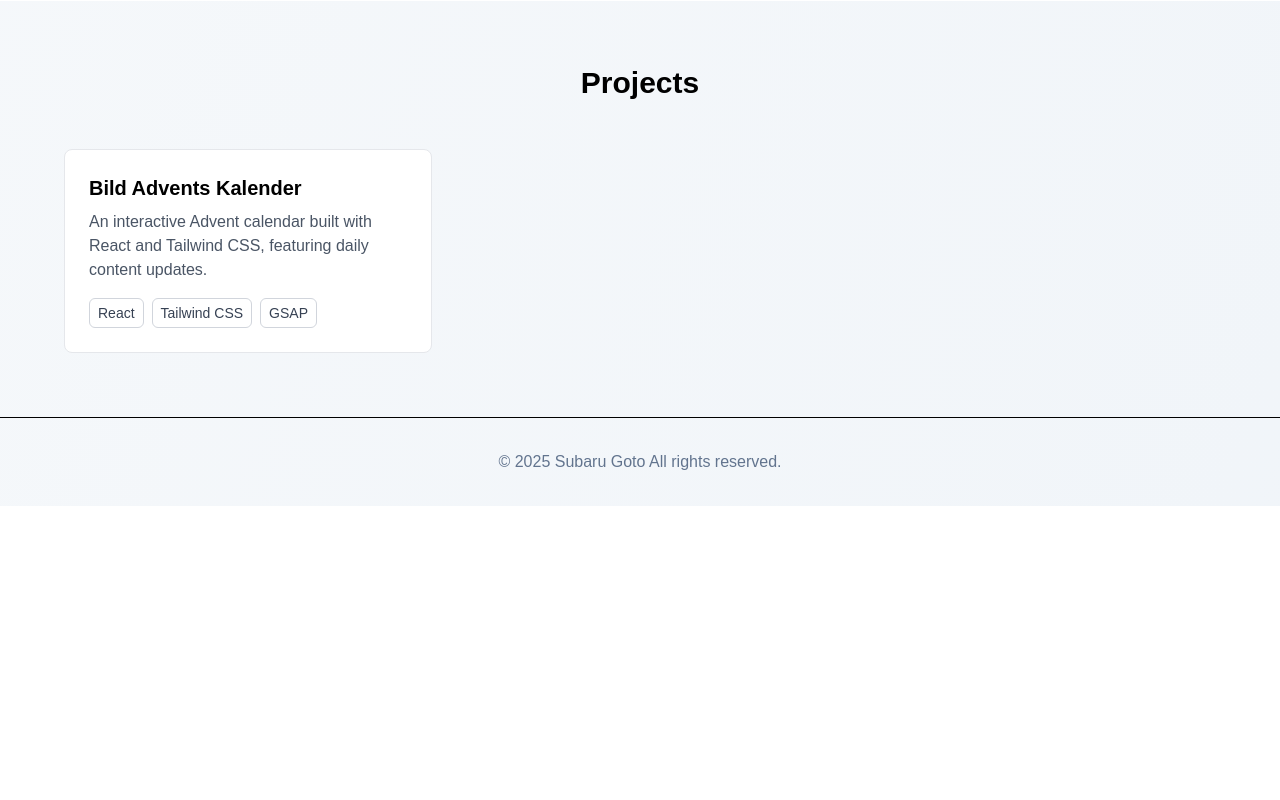
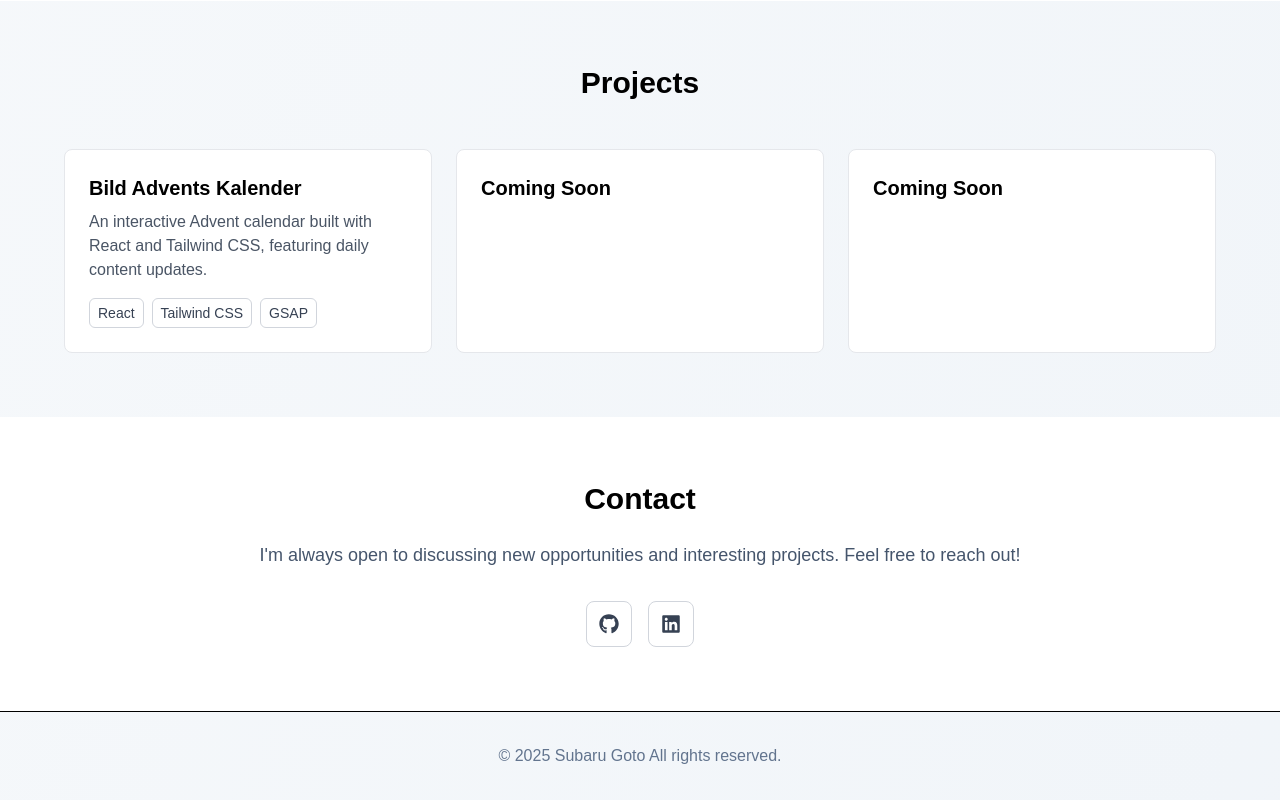
Before and after one commit to Subaru-Goto/AboutMe, a React (Vite) app: page / in a window 1280 px wide. Shown: the part 2830-3630 px from the top of the page. Before the commit the page ends 3336 px from the top, so only its background shows below. Built offline with nearby package versions, Linux system fonts and the light colour scheme.

Commit message:
feat: adding contact section

```diff
--- a/package.json
+++ b/package.json
@@ -15,6 +15,7 @@
     "@tailwindcss/vite": "^4.1.7",
     "react": "^19.1.0",
     "react-dom": "^19.1.0",
+    "react-icons": "^5.5.0",
     "tailwindcss": "^4.1.7"
   },
   "devDependencies": {
--- a/src/App.tsx
+++ b/src/App.tsx
@@ -1,4 +1,5 @@
 import About from "./components/About";
+import Contacts from "./components/Contacts";
 import Experiences from "./components/experience/Experiences";
 import Footer from "./components/Footer";
 import Header from "./components/header/Header";
@@ -15,6 +16,7 @@ function App() {
       <Skills />
       <Experiences />
       <Projects />
+      <Contacts />
       <Footer />
     </div>
   );
--- a/src/components/Contacts.tsx
+++ b/src/components/Contacts.tsx
@@ -0,0 +1,41 @@
+import { translations } from "../constant/data";
+import { useLanguage } from "../context/LanguageContext";
+import { FaGithub as Github } from "react-icons/fa";
+import { FaLinkedin as Linkedin } from "react-icons/fa6";
+
+const Contacts = () => {
+  const { language } = useLanguage();
+  const t = translations[language];
+
+  return (
+    <section className="py-16 px-4 bg-white dark:bg-slate-800">
+      <div className="container mx-auto max-w-4xl text-center">
+        <h2 className="text-3xl dark:text-white font-bold mb-6">{t.contact}</h2>
+        <p className="text-lg text-slate-600 dark:text-slate-300 mb-8">
+          {t.contactText}
+        </p>
+        <div className="flex flex-col sm:flex-row gap-6 justify-center items-center"></div>
+        <div className="flex gap-4 justify-center">
+          <a
+            href={import.meta.env.VITE_GITHUB_URL}
+            target="_blank"
+            rel="noopener noreferrer"
+            className="p-3 border border-gray-300 dark:border-gray-600 text-gray-700 dark:text-gray-300 rounded-lg hover:bg-gray-50 dark:hover:bg-gray-800 transition-colors"
+          >
+            <Github className="cursor-pointer h-5 w-5" />
+          </a>
+          <a
+            href={import.meta.env.VITE_LINKEDIN_URL}
+            target="_blank"
+            rel="noopener noreferrer"
+            className="p-3 border border-gray-300 dark:border-gray-600 text-gray-700 dark:text-gray-300 rounded-lg hover:bg-gray-50 dark:hover:bg-gray-800 transition-colors"
+          >
+            <Linkedin className="cursor-pointer h-5 w-5" />
+          </a>
+        </div>
+      </div>
+    </section>
+  );
+};
+
+export default Contacts;
--- a/src/constant/data.ts
+++ b/src/constant/data.ts
@@ -18,27 +18,43 @@ export const translations = {
         title: "Frontend Developer",
         company: "Axel Springer SE",
         period: "06.2024 - 06.2025",
-        description: "At Axel Springer, I developed React-based applications for various internal and public-facing projects, including an Advent calendar, data management controller, weather and election widgets. I also built a data management controller using React and implemented analytics and key performance indicators (KPIs) to support data-driven decision-making.",
+        description:
+          "At Axel Springer, I developed React-based applications for various internal and public-facing projects, including an Advent calendar, data management controller, weather and election widgets. I also built a data management controller using React and implemented analytics and key performance indicators (KPIs) to support data-driven decision-making.",
       },
       {
         title: "Product Analyst",
         company: "Zalando SE",
         period: "01.2022 – 11.2023",
-        description: "Monitored discount recommendation systems, built a data pipeline for governance dashboards, conducted frequent ad-hoc analyses using Python, and implemented basic anomaly detection with the Poisson distribution."
+        description:
+          "Monitored discount recommendation systems, built a data pipeline for governance dashboards, conducted frequent ad-hoc analyses using Python, and implemented basic anomaly detection with the Poisson distribution.",
       },
       {
         title: "Data Scientist",
         company: "trivago N.V.",
         period: "08.2019 – 01.2022",
-        description: "Developed optimal bid recommendation models for advertisers using a stochastic gradient descent classifier. Conducted A/B testing and analysis, built and maintained a reporting data pipeline, and trained two junior analysts and new team members with regular weekly support during their first six months."
-      }
+        description:
+          "Developed optimal bid recommendation models for advertisers using a stochastic gradient descent classifier. Conducted A/B testing and analysis, built and maintained a reporting data pipeline, and trained two junior analysts and new team members with regular weekly support during their first six months.",
+      },
     ],
     projectsList: [
       {
         title: "Bild Advents Kalender",
-        description: "An interactive Advent calendar built with React and Tailwind CSS, featuring daily content updates.",
+        description:
+          "An interactive Advent calendar built with React and Tailwind CSS, featuring daily content updates.",
         tech: ["React", "Tailwind CSS", "GSAP"],
         link: "https://www.bild.de/ig/0f561b4c-e8b3-4d4b-a8bb-38cf07d5b3ed/index/index.html",
+      },
+      {
+        title: "Coming Soon",
+        description: "",
+        tech: [],
+        link: "",
+      },
+      {
+        title: "Coming Soon",
+        description: "",
+        tech: [],
+        link: "",
       },
     ],
   },
@@ -61,20 +77,23 @@ export const translations = {
         title: "フロントエンド開発者",
         company: "Axel Springer SE",
         period: "2024年6月 - 2025年6月",
-        description: "Axel Springer社では、アドベントカレンダー、天気情報、選挙関連, データ管理用のコントローラーなどのプロジェクトにおいて、Reactを用いたアプリケーション開発を担当しました。ユーザー行動の分析を目的としたトラッキング実装やKPIの設定を行いました。",
+        description:
+          "Axel Springer社では、アドベントカレンダー、天気情報、選挙関連, データ管理用のコントローラーなどのプロジェクトにおいて、Reactを用いたアプリケーション開発を担当しました。ユーザー行動の分析を目的としたトラッキング実装やKPIの設定を行いました。",
       },
       {
         title: "プロダクトアナリスト",
         company: "Zalando SE",
         period: "2022年1月 – 2023年11月",
-        description: "割引推薦システムの監視を行い、割引ガバナンスダッシュボード用のデータパイプラインを構築。Pythonを用いたアドホック分析を頻繁に実施し、ポアソン分布を活用した基本的な異常検知を実装しました。"
+        description:
+          "割引推薦システムの監視を行い、割引ガバナンスダッシュボード用のデータパイプラインを構築。Pythonを用いたアドホック分析を頻繁に実施し、ポアソン分布を活用した基本的な異常検知を実装しました。",
       },
       {
         title: "データサイエンティスト",
         company: "trivago N.V.",
         period: "2019年8月 – 2022年1月",
-        description: "Stochastic gradient descent classifierを用いた広告主向けの入札最適化モデルを開発。A/Bテストの設計と分析を実施し、レポート用のデータパイプラインを構築・運用しました。ジュニアアナリスト2名と新メンバーの育成を担当し、最初の6ヶ月間は週次のフォローアップも行いました。"
-      }
+        description:
+          "Stochastic gradient descent classifierを用いた広告主向けの入札最適化モデルを開発。A/Bテストの設計と分析を実施し、レポート用のデータパイプラインを構築・運用しました。ジュニアアナリスト2名と新メンバーの育成を担当し、最初の6ヶ月間は週次のフォローアップも行いました。",
+      },
     ],
     projectsList: [
       {
@@ -82,6 +101,18 @@ export const translations = {
         description: "ReactとTailwind CSSを使用した、アドベントカレンダー。",
         tech: ["React", "Tailwind CSS", "GSAP"],
         link: "https://www.bild.de/ig/0f561b4c-e8b3-4d4b-a8bb-38cf07d5b3ed/index/index.html",
+      },
+      {
+        title: "Coming Soon",
+        description: "",
+        tech: [],
+        link: "",
+      },
+      {
+        title: "Coming Soon",
+        description: "",
+        tech: [],
+        link: "",
       },
     ],
   },
@@ -104,27 +135,43 @@ export const translations = {
         title: "Frontend-Entwickler",
         company: "Axel Springer SE",
         period: "05.2025 - 06.2025",
-        description: "Bei Axel Springer entwickelte ich React-basierte Anwendungen für verschiedene Projekte, darunter ein Adventskalender, Wetter-Apps und ein Wahl-Widget. Zudem erstellte ich ein Datenverwaltungs-Tool mit React und implementierte Analytik-Mechanismen sowie KPIs zur Unterstützung datenbasierter Entscheidungen.",
+        description:
+          "Bei Axel Springer entwickelte ich React-basierte Anwendungen für verschiedene Projekte, darunter ein Adventskalender, Wetter-Apps und ein Wahl-Widget. Zudem erstellte ich ein Datenverwaltungs-Tool mit React und implementierte Analytik-Mechanismen sowie KPIs zur Unterstützung datenbasierter Entscheidungen.",
       },
       {
         title: "Product Analyst",
         company: "Zalando SE",
         period: "01.2022 – 11.2023",
-        description: "Überwachte Rabatt-Empfehlungssysteme, entwickelte eine Datenpipeline für Governance-Dashboards, führte regelmäßig Ad-hoc-Analysen mit Python durch und implementierte eine einfache Anomalieerkennung basierend auf der Poisson-Verteilung."
+        description:
+          "Überwachte Rabatt-Empfehlungssysteme, entwickelte eine Datenpipeline für Governance-Dashboards, führte regelmäßig Ad-hoc-Analysen mit Python durch und implementierte eine einfache Anomalieerkennung basierend auf der Poisson-Verteilung.",
       },
       {
         title: "Data Scientist",
         company: "trivago N.V.",
         period: "08.2019 – 01.2022",
-        description: "Entwickelte ein Empfehlungsmodell für optimale Gebote von Werbetreibenden mithilfe eines stochastischen Gradientenabstiegs-Klassifikators. Führte A/B-Tests durch und analysierte die Ergebnisse, erstellte und pflegte eine Reporting-Datenpipeline und betreute zwei Junior-Analysten sowie neue Teammitglieder mit wöchentlichen Check-ins in den ersten sechs Monaten."
-      }
+        description:
+          "Entwickelte ein Empfehlungsmodell für optimale Gebote von Werbetreibenden mithilfe eines stochastischen Gradientenabstiegs-Klassifikators. Führte A/B-Tests durch und analysierte die Ergebnisse, erstellte und pflegte eine Reporting-Datenpipeline und betreute zwei Junior-Analysten sowie neue Teammitglieder mit wöchentlichen Check-ins in den ersten sechs Monaten.",
+      },
     ],
     projectsList: [
       {
         title: "Bild Advents Kalender",
-        description: "Interactive Adventskalender mit React und Tailwind CSS, der täglich neue Inhalte bietet.",
+        description:
+          "Interactive Adventskalender mit React und Tailwind CSS, der täglich neue Inhalte bietet.",
         tech: ["React", "Tailwind CSS", "GSAP"],
         link: "https://www.bild.de/ig/0f561b4c-e8b3-4d4b-a8bb-38cf07d5b3ed/index/index.html",
+      },
+      {
+        title: "Coming Soon",
+        description: "",
+        tech: [],
+        link: "",
+      },
+      {
+        title: "Coming Soon",
+        description: "",
+        tech: [],
+        link: "",
       },
     ],
   },
```
Also changed, not shown: 2 other files (tests, documents, lock files or other folders).
